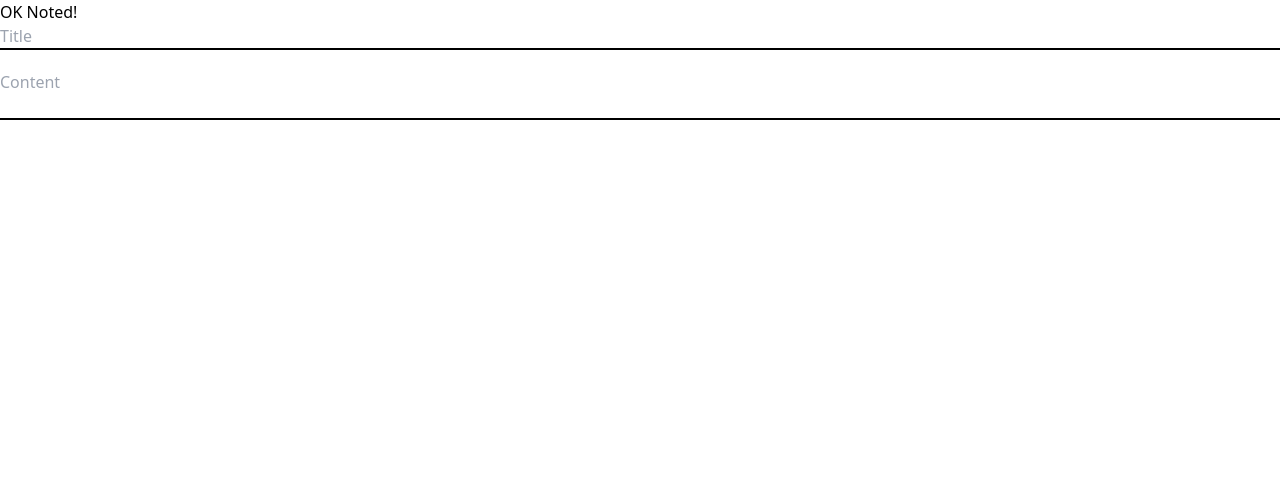
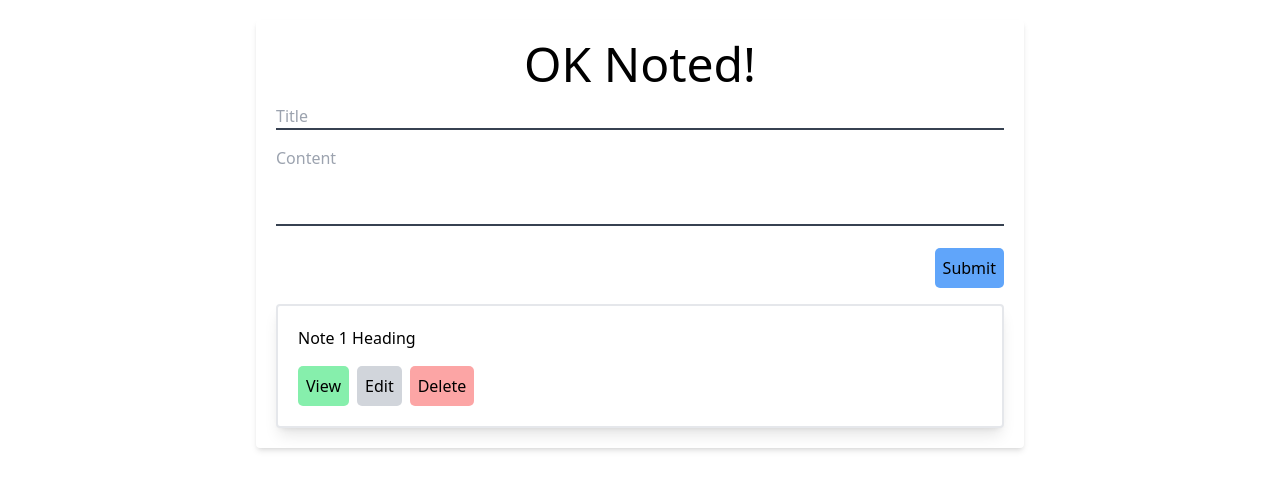
Before and after one commit to Om-Midya/ok_noted, a React (Vite) app in the folder front-end/: page / in a window 1280 px wide. Shown: the top 490 px of the page. Built offline with nearby package versions, Linux system fonts and the light colour scheme.

Commit message:
Recreated UI concept with tailwind CSS

```diff
--- a/front-end/src/App.tsx
+++ b/front-end/src/App.tsx
@@ -4,13 +4,25 @@ function App() {
 
   return (
     <>
-      <div className="container">
-          <h1 className={"heading"}>OK Noted!</h1>
+      <div className="max-w-3xl mx-auto bg-white shadow-md rounded p-5 my-5 space-y-4">
+          <h1 className={"font-semi-bold text-5xl text-center"}>OK Noted!</h1>
           <div>
-              <input type={"text"} placeholder={"Title"} className={"input"}/>
+              <input type={"text"} placeholder={"Title"} className={"w-full border-b-2 border-gray-700 outline-none"}/>
           </div>
           <div>
-              <textarea placeholder={"Content"} className={"content"}/>
+              <textarea placeholder={"Content"} className={"w-full border-b-2 border-gray-700 outline-none resize-none h-20"}/>
+          </div>
+          <div className={"text-right"}>
+              <button className={"p-2 bg-blue-400 rounded-[5px]"}>Submit</button>
+          </div>
+
+          <div className={"max-w-3xl mx-auto bg-white shadow-lg rounded p-5 my-5 space-y-4 border-2"}>
+              <h1>Note 1 Heading</h1>
+              <div className={"flex space-x-2"}>
+                  <button className={"bg-green-300 p-2 rounded-[5px]"}>View</button>
+                  <button className={"bg-gray-300 p-2 rounded-[5px]"}>Edit</button>
+                  <button className={"bg-red-300 p-2 rounded-[5px]"}>Delete</button>
+              </div>
           </div>
       </div>
     </>
```
